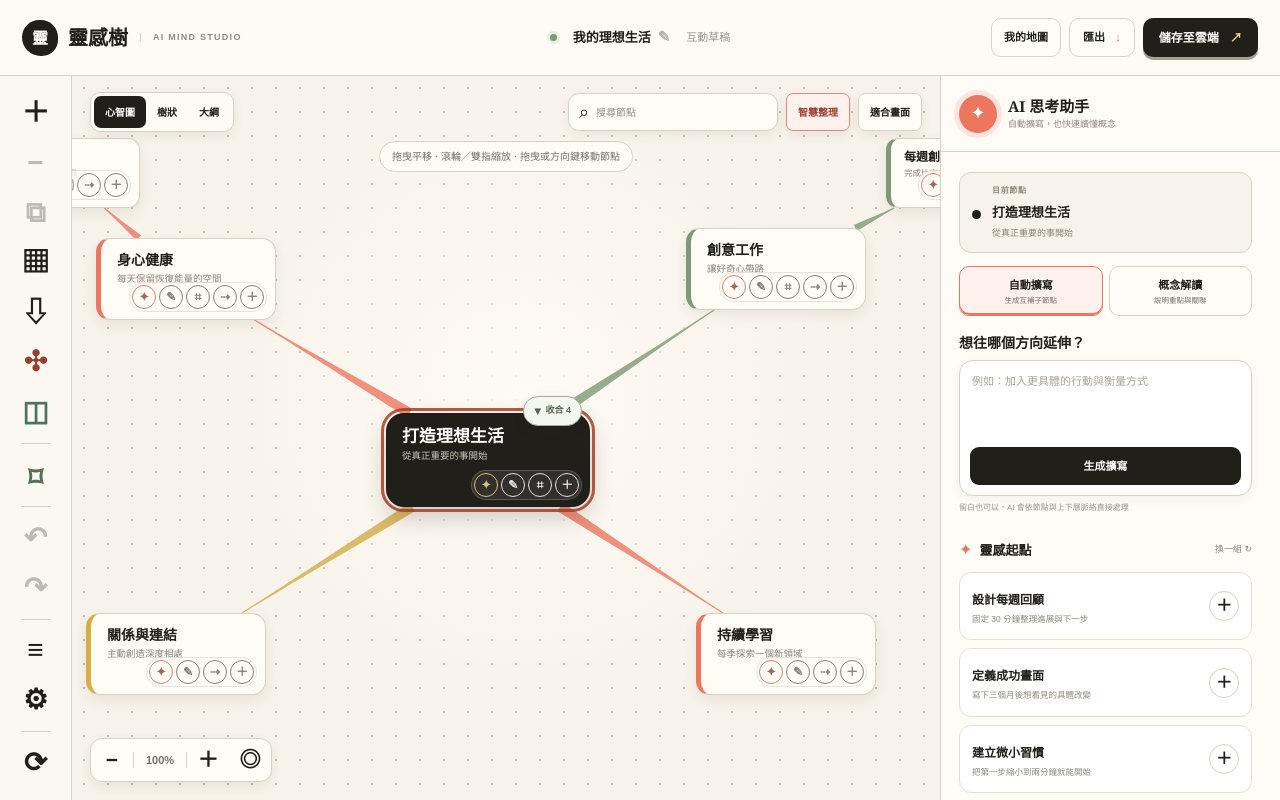
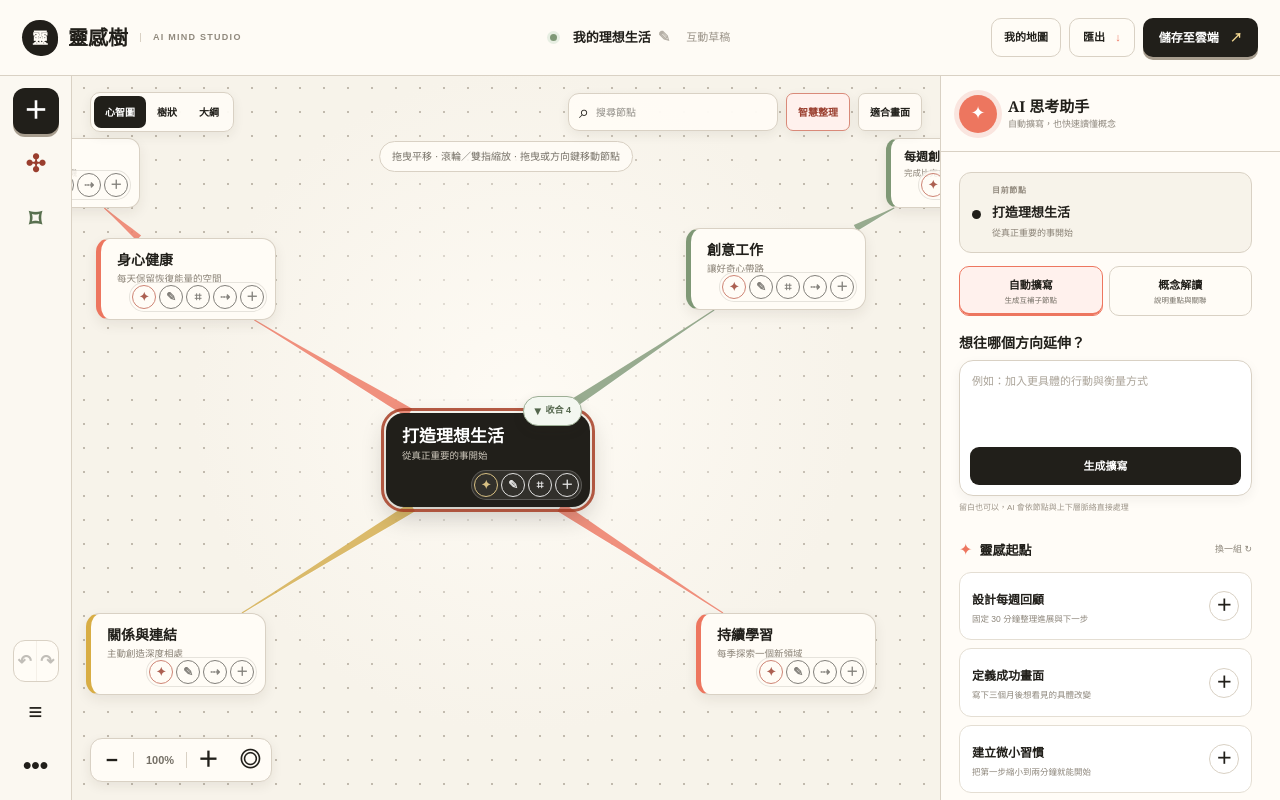
Before and after one commit to go38/inspiration-tree-ai-mindmap, a Next.js app: page / in a window 1280 px wide. Built offline with nearby package versions, Linux system fonts and the light colour scheme.

Commit message:
Redesign compact mind map toolbar

```diff
--- a/app/MindMapStudio.tsx
+++ b/app/MindMapStudio.tsx
@@ -219,6 +219,7 @@ export default function MindMapStudio({
   const [prompt, setPrompt] = useState("");
   const [toast, setToast] = useState("");
   const [exportOpen, setExportOpen] = useState(false);
+  const [toolMenuOpen, setToolMenuOpen] = useState(false);
   const [exporting, setExporting] = useState(false);
   const [history, setHistory] = useState<HistoryState[]>([]);
   const [future, setFuture] = useState<HistoryState[]>([]);
@@ -2050,51 +2051,46 @@ export default function MindMapStudio({
       {!isOwner && <div className={`access-banner ${cloudAccess}`} role="status"><strong>{sharePermissionLabel(cloudAccess as SharePermission)}</strong><span>{cloudAccess === "edit" ? "你可以修改這張地圖，所有變更會同步給其他訪客。" : cloudAccess === "comment" ? "留言功能將於下一階段開放；目前可瀏覽與匯出。" : "你可以瀏覽、搜尋與匯出，但不能修改內容。"}</span></div>}
       <section className="workspace">
         <nav className="toolrail" aria-label="心智圖工具" aria-disabled={!canEdit}>
-          <button className="tool" onClick={() => addNode()} aria-label="在目前節點下新增節點" data-tooltip="新增節點">
+          <div className="toolrail-group">
+            <button className="tool tool-primary" onClick={() => addNode()} aria-label="在目前節點下新增節點" data-tooltip="新增節點">
               <span aria-hidden="true">＋</span>
-          </button>
-          <button className="tool danger" onClick={removeSelectedNode} aria-label="移除目前節點" data-tooltip="移除節點" disabled={selected.parent === null}>
-            <span aria-hidden="true">−</span>
-          </button>
-          <button className="tool" onClick={duplicateSelectedBranch} aria-label="複製目前分支及完整子樹" data-tooltip="複製分支" disabled={selected.parent === null}>
-            <span aria-hidden="true">⧉</span>
-          </button>
-          <button className="tool" onClick={() => setUtilityModal("templates")} aria-label="開啟分支範本" data-tooltip="分支範本">
-            <span aria-hidden="true">▦</span>
-          </button>
-          <button className="tool" onClick={() => { setImportPreview(null); setUtilityModal("import"); }} aria-label="匯入 JSON 或 Markdown" data-tooltip="匯入內容">
-            <span aria-hidden="true">⇩</span>
             </button>
             <button className="tool ai-map-tool" onClick={openAiMapGenerator} aria-label="使用 AI 自動產生心智圖" data-tooltip="AI 自動產圖">
               <span aria-hidden="true">✣</span>
             </button>
-          <button className="tool knowledge-tool" onClick={openKnowledgeImport} aria-label="匯入 PDF、網站或影音逐字稿" data-tooltip="知識匯入">
-            <span aria-hidden="true">◫</span>
-          </button>
-          <span className="tool-divider" aria-hidden="true" />
             <button className={`tool inbox-tool ${inboxOpen ? "active" : ""}`} onClick={openInbox} aria-label={`開啟靈感收件匣，目前有 ${inboxSeeds.length} 顆種子`} data-tooltip="靈感收件匣">
               <span aria-hidden="true">⌑</span>
               {inboxSeeds.length > 0 && <small className="inbox-badge">{Math.min(inboxSeeds.length, 99)}</small>}
             </button>
-          <span className="tool-divider" aria-hidden="true" />
-          <button className="tool" onClick={undo} aria-label="復原上一步" data-tooltip="復原 · ⌘/Ctrl Z" disabled={!history.length}>
-            <span aria-hidden="true">↶</span>
-          </button>
-          <button className="tool" onClick={redo} aria-label="重做上一步" data-tooltip="重做 · ⇧⌘Z/Ctrl Y" disabled={!future.length}>
-            <span aria-hidden="true">↷</span>
-          </button>
-          <span className="tool-divider" aria-hidden="true" />
+          </div>
+          <div className="toolrail-group toolrail-bottom">
+            <div className="history-tools" aria-label="編輯紀錄">
+              <button className="tool" onClick={undo} aria-label="復原上一步" data-tooltip="復原 · ⌘/Ctrl Z" disabled={!history.length}><span aria-hidden="true">↶</span></button>
+              <button className="tool" onClick={redo} aria-label="重做上一步" data-tooltip="重做 · ⇧⌘Z/Ctrl Y" disabled={!future.length}><span aria-hidden="true">↷</span></button>
+            </div>
             <button className={`tool ${viewMode === "outline" ? "active" : ""}`} onClick={() => selectViewMode(viewMode === "outline" ? "canvas" : "outline")} aria-label={viewMode === "outline" ? "切換至心智圖模式" : "切換至大綱模式"} data-tooltip={viewMode === "outline" ? "切換至畫布" : "切換至大綱"}>
               <span aria-hidden="true">≡</span>
             </button>
-          <button className="tool" onClick={openPreferences} aria-label="開啟使用者偏好" data-tooltip="使用者偏好">
-            <span aria-hidden="true">⚙</span>
+            <button className={`tool ${toolMenuOpen ? "active" : ""}`} onClick={() => setToolMenuOpen((open) => !open)} aria-label="開啟更多工具" aria-haspopup="menu" aria-expanded={toolMenuOpen} data-tooltip="更多工具">
+              <span aria-hidden="true">•••</span>
             </button>
-          {!isCloud && <>
-            <span className="tool-divider" aria-hidden="true" />
-            <button className="tool" onClick={resetToSample} aria-label="清除草稿並重設為預設範例" data-tooltip="重設範例">
-              <span aria-hidden="true">⟳</span>
-            </button>
+          </div>
+          {toolMenuOpen && <>
+            <button className="tool-menu-backdrop" aria-label="關閉更多工具" onClick={() => setToolMenuOpen(false)} />
+            <div className="tool-menu" role="menu" aria-label="更多工具">
+              <header><strong>更多工具</strong><span>整理、匯入與設定</span></header>
+              <div className="tool-menu-section">
+                <button role="menuitem" onClick={() => { duplicateSelectedBranch(); setToolMenuOpen(false); }} disabled={selected.parent === null}><span>⧉</span><strong>複製分支</strong></button>
+                <button role="menuitem" className="danger" onClick={() => { removeSelectedNode(); setToolMenuOpen(false); }} disabled={selected.parent === null}><span>−</span><strong>移除節點</strong></button>
+                <button role="menuitem" onClick={() => { setUtilityModal("templates"); setToolMenuOpen(false); }}><span>▦</span><strong>分支範本</strong></button>
+              </div>
+              <div className="tool-menu-section">
+                <button role="menuitem" onClick={() => { setImportPreview(null); setUtilityModal("import"); setToolMenuOpen(false); }}><span>⇩</span><strong>匯入內容</strong></button>
+                <button role="menuitem" onClick={() => { openKnowledgeImport(); setToolMenuOpen(false); }}><span>◫</span><strong>知識匯入</strong></button>
+                <button role="menuitem" onClick={() => { openPreferences(); setToolMenuOpen(false); }}><span>⚙</span><strong>使用者偏好</strong></button>
+                {!isCloud && <button role="menuitem" onClick={() => { resetToSample(); setToolMenuOpen(false); }}><span>⟳</span><strong>重設範例</strong></button>}
+              </div>
+            </div>
           </>}
         </nav>
 
--- a/app/globals.css
+++ b/app/globals.css
@@ -46,8 +46,12 @@ button:focus-visible,a:focus-visible,input:focus-visible,textarea:focus-visible,
 .export-menu small { display:block; margin-top:2px; color:#8d867b; font-size:8px; }
 @keyframes menu-in { from{opacity:0;transform:translateY(-5px)} }
 .workspace { height:calc(100vh - 76px); height:calc(100dvh - 76px); min-height:404px; display:grid; grid-template-columns:72px minmax(500px,1fr) 340px; }
-.toolrail { position:relative; z-index:10; padding:16px 10px; overflow-y:auto; border-right:1px solid var(--line); background:#fbf8f1; display:flex; flex-direction:column; gap:8px; align-items:center; }
-.tool { position:relative; width:52px; height:52px; border-radius:13px; font-weight:700; font-size:28px; line-height:1; transition:.18s; display:grid; place-items:center; }
+.toolrail { position:relative; z-index:10; padding:12px 10px; overflow-y:auto; border-right:1px solid var(--line); background:#fbf8f1; display:flex; flex-direction:column; justify-content:space-between; gap:12px; align-items:center; }
+.toolrail-group { display:flex; flex-direction:column; align-items:center; gap:7px; }
+.toolrail-bottom { margin-top:auto; }
+.tool { position:relative; width:46px; height:46px; border-radius:12px; font-weight:700; font-size:24px; line-height:1; transition:.18s; display:grid; place-items:center; }
+.tool-primary { background:var(--ink); color:white; box-shadow:0 3px 0 #a79d8e; }
+.tool-primary:hover:not(:disabled) { background:#39352d; }
 .tool::after { content:attr(data-tooltip); position:absolute; z-index:20; left:calc(100% + 10px); top:50%; transform:translate(5px,-50%); width:max-content; max-width:150px; padding:7px 10px; border-radius:8px; background:var(--ink); color:white; box-shadow:0 6px 18px rgba(33,31,26,.2); font-size:11px; font-weight:650; line-height:1.25; letter-spacing:0; opacity:0; pointer-events:none; transition:opacity .14s,transform .14s; }
 .tool:hover::after,.tool:focus-visible::after { opacity:1; transform:translate(0,-50%); }
 .tool:hover:not(:disabled) { background:#eee8dd; transform:translateY(-1px); }
@@ -55,6 +59,22 @@ button:focus-visible,a:focus-visible,input:focus-visible,textarea:focus-visible,
 .tool.danger:hover:not(:disabled) { background:#fae5df; color:#ad4937; }
 .tool:disabled { opacity:.28; cursor:not-allowed; }
 .tool-divider { width:30px; height:1px; margin:2px 0; background:var(--line); }
+.history-tools { display:grid; grid-template-columns:1fr 1fr; width:46px; overflow:hidden; border:1px solid var(--line); border-radius:12px; background:var(--warm-white); }
+.history-tools .tool { width:22px; height:40px; border-radius:0; font-size:17px; }
+.history-tools .tool + .tool { border-left:1px solid var(--line); }
+.tool-menu-backdrop { position:fixed; z-index:25; inset:76px 0 0; border:0; background:transparent; }
+.tool-menu { position:fixed; z-index:26; left:82px; bottom:14px; width:270px; overflow:hidden; border:1px solid var(--line); border-radius:16px; background:var(--warm-white); box-shadow:0 18px 46px rgba(33,31,26,.2); animation:menu-in .16s ease; }
+.tool-menu header { display:flex; align-items:baseline; justify-content:space-between; padding:13px 14px 10px; border-bottom:1px solid var(--line); background:#fbf8f1; }
+.tool-menu header strong { font:700 13px var(--font-serif); }
+.tool-menu header span { color:var(--muted); font-size:8px; }
+.tool-menu-section { display:grid; grid-template-columns:repeat(3,1fr); gap:4px; padding:7px; }
+.tool-menu-section + .tool-menu-section { border-top:1px solid var(--line); }
+.tool-menu-section button { min-width:0; min-height:64px; display:flex; flex-direction:column; align-items:center; justify-content:center; gap:6px; padding:7px 4px; border:0; border-radius:10px; background:transparent; cursor:pointer; }
+.tool-menu-section button:hover:not(:disabled) { background:#f0eadf; }
+.tool-menu-section button.danger:hover:not(:disabled) { background:#fae5df; color:#ad4937; }
+.tool-menu-section button:disabled { opacity:.32; cursor:not-allowed; }
+.tool-menu-section button span { font-size:19px; line-height:1; }
+.tool-menu-section button strong { font-size:9px; white-space:nowrap; }
 .inbox-tool { color:#58704f; }
 .ai-map-tool { color:#9a3e2e; }
 .knowledge-tool { color:#4f725f; }
@@ -491,7 +511,7 @@ button:focus-visible,a:focus-visible,input:focus-visible,textarea:focus-visible,
 @keyframes toast-in { from{opacity:0;transform:translate(-50%,8px)} }
 @media (max-width:1050px) { .workspace{grid-template-columns:60px minmax(450px,1fr) 310px}.ai-panel{font-size:90%}.brand small,.saved{display:none}.map-stage{left:44%} }
 @media (max-width:760px) {
-  .app-shell{min-height:480px}.topbar{grid-template-columns:1fr auto;padding-inline:12px}.document-title{display:none}.workspace{height:calc(100dvh - 76px);grid-template-columns:60px 1fr}.toolrail{padding-inline:4px;overflow-y:auto}.tool{width:50px;height:50px;font-size:27px}.tool::after{display:none}.map-stage{left:50%;transform-origin:center}.canvas-hint{display:none}.brand{font-size:17px}.brand small{display:none}.share-button{padding:0 10px}.export-button{padding:0 10px}.workspace-link{padding:0 9px}.export-menu{right:-48px}
+  .app-shell{min-height:480px}.topbar{grid-template-columns:1fr auto;padding-inline:12px}.document-title{display:none}.workspace{height:calc(100dvh - 76px);grid-template-columns:60px 1fr}.toolrail{padding:10px 4px;overflow-y:auto}.tool{width:46px;height:46px;font-size:24px}.history-tools{width:46px}.history-tools .tool{width:22px;height:40px;font-size:17px}.tool::after{display:none}.tool-menu{left:68px;right:10px;bottom:10px;width:auto;max-width:300px}.map-stage{left:50%;transform-origin:center}.canvas-hint{display:none}.brand{font-size:17px}.brand small{display:none}.share-button{padding:0 10px}.export-button{padding:0 10px}.workspace-link{padding:0 9px}.export-menu{right:-48px}
   .inbox-backdrop{inset:76px 0 0 60px;z-index:22}.inbox-drawer{z-index:24;top:86px;right:10px;bottom:10px;left:70px;width:auto;min-width:0}.inbox-body{padding:13px}.inbox-composer textarea{height:96px}.seed-card{grid-template-columns:1fr}.seed-actions{justify-content:flex-end}.seed-actions .plant{margin-right:auto;min-height:40px}.seed-actions .remove{width:40px;height:40px}
   .canvas-commandbar{left:9px;right:9px;top:10px;gap:5px;flex-wrap:wrap}.view-switch{display:flex;order:0;flex:1 1 138px}.view-switch button{flex:1;padding-inline:6px}.node-search{order:2;width:auto;flex:1 1 calc(100% - 142px);margin-left:0}.layout-button{order:3}.fit-button{order:4}.fit-button,.layout-button{padding-inline:8px}.zoom-control{bottom:76px}
   .ai-backdrop{display:block;position:fixed;z-index:18;inset:76px 0 0 60px;border:0;background:rgba(33,31,26,.28)}
```
Lines whose indentation alone changed are shown as unchanged.
